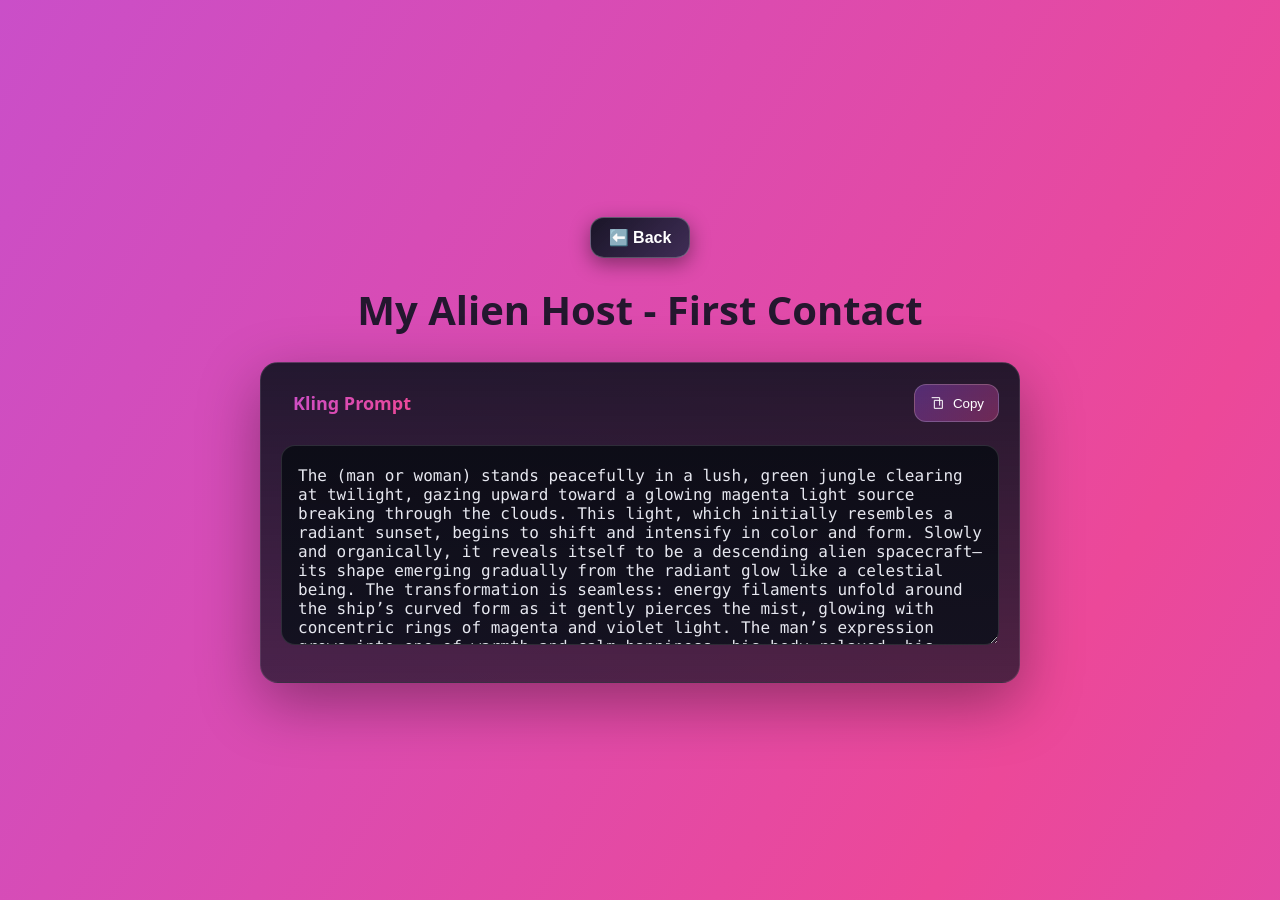
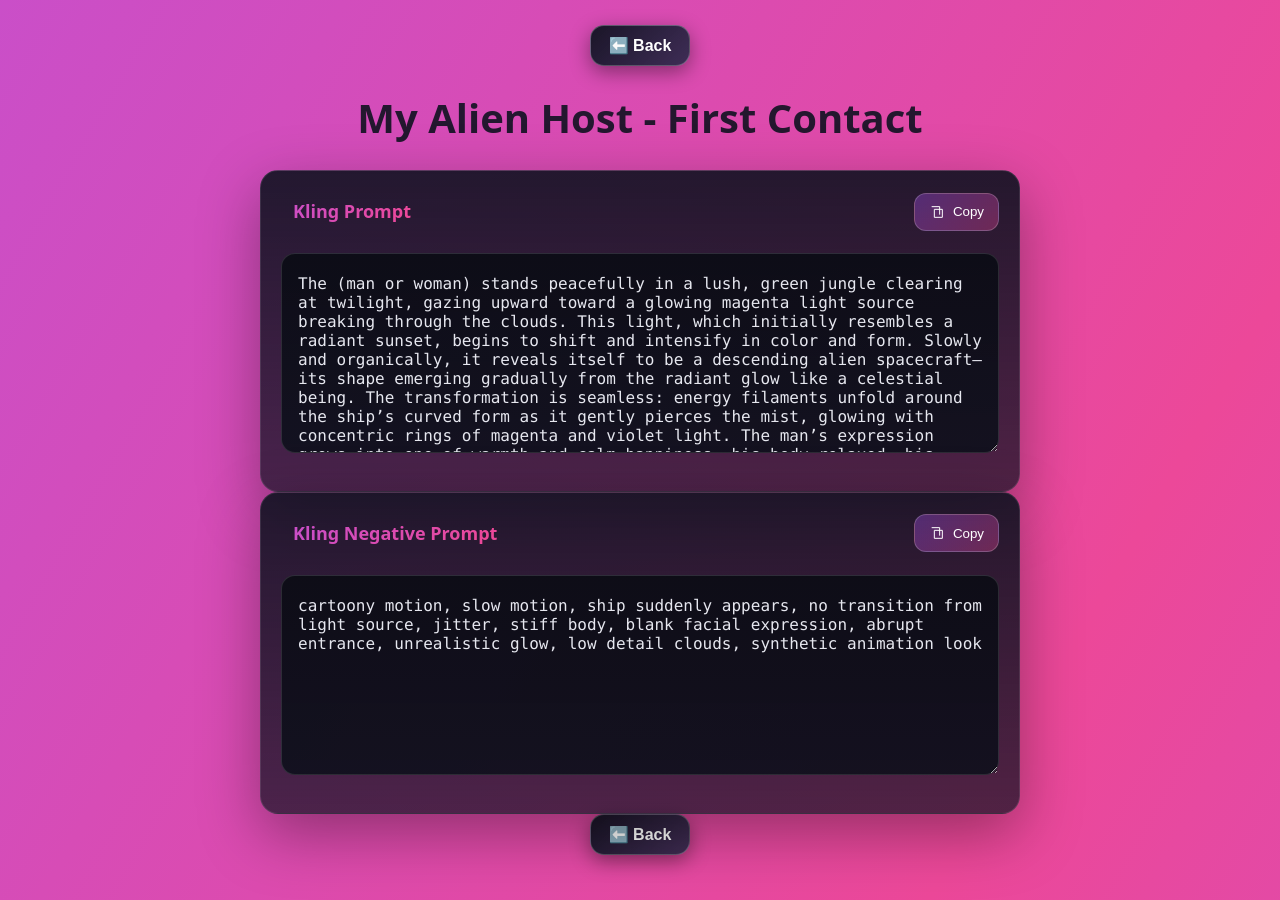
Before and after one commit to wolfman30/ai-twin-prompts, a Jekyll site: the page built from _prompts/first-contact-kling.md, in a window 1280 px wide. Built offline with Jekyll 4.4.1, drawn with Linux system fonts in a browser that asks for light colours; part of the change alters nothing that is shown.

Commit message:
added kling negative prompt for first contact

```diff
--- a/_config.yml
+++ b/_config.yml
@@ -4,3 +4,5 @@ collections:
   prompts:
     output: true
     permalink: /prompts/:name/
+
+# https://wolfman30.github.io/ai-twin-prompts/prompts/
--- a/_prompts/first-contact-kling.md
+++ b/_prompts/first-contact-kling.md
@@ -6,4 +6,6 @@ badge_main: Kling Prompt
 canva_page: 6
 prompt: |
   The (man or woman) stands peacefully in a lush, green jungle clearing at twilight, gazing upward toward a glowing magenta light source breaking through the clouds. This light, which initially resembles a radiant sunset, begins to shift and intensify in color and form. Slowly and organically, it reveals itself to be a descending alien spacecraft—its shape emerging gradually from the radiant glow like a celestial being. The transformation is seamless: energy filaments unfold around the ship’s curved form as it gently pierces the mist, glowing with concentric rings of magenta and violet light. The man’s expression grows into one of warmth and calm happiness, his body relaxed, his hands rising slightly in a natural, intuitive motion of welcome and wonder. As the ship draws closer, the lighting on his face subtly changes, reflecting the ship’s radiance. The scene feels serene and awe-inspiring, like a benevolent arrival from an ancient, intelligent race. Natural and realistic motion throughout, with subtle cinematic camera movement enhancing the emotional moment.
+negative_prompt: |
+  cartoony motion, slow motion, ship suddenly appears, no transition from light source, jitter, stiff body, blank facial expression, abrupt entrance, unrealistic glow, low detail clouds, synthetic animation look
 ---
```
